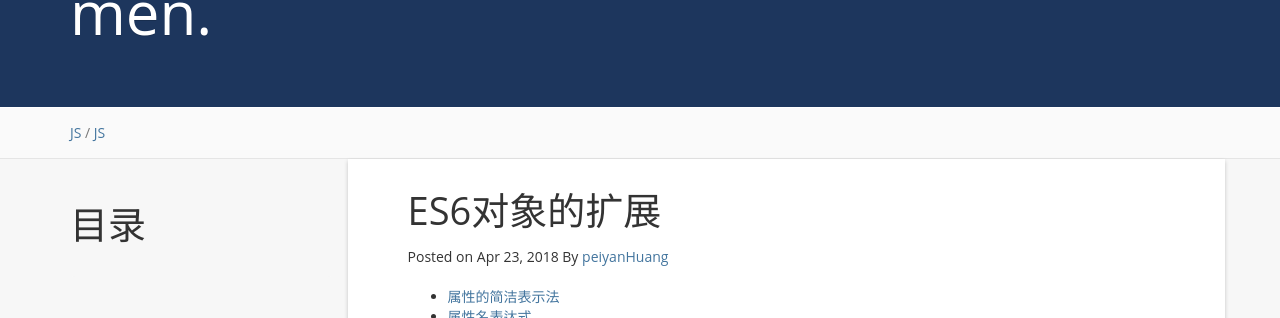
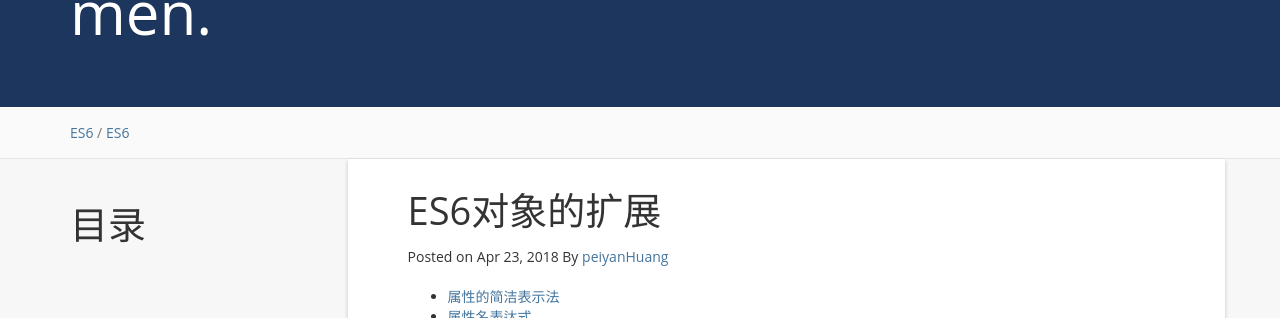
Before and after one commit to peiyanhuang/MyBlog, a Jekyll site: the page built from _posts/2018-04-23-ES6-Object.md, in a window 1280 px wide and 900 px high. Shown: the part 188-506 px from the top of the window. Built offline with Jekyll 4.4.1, drawn with Linux system fonts in a browser that asks for light colours; nearby versions of some CDN libraries.

Commit message:
修改 tag

```diff
--- a/_posts/2018-04-23-ES6-Object.md
+++ b/_posts/2018-04-23-ES6-Object.md
@@ -2,8 +2,8 @@
 layout: post
 title:  ES6对象的扩展
 date:   2018-04-23 13:08:00 +0800
-categories: JS
-tag: JS
+categories: ES6
+tag: ES6
 ---
 
 * content
```
